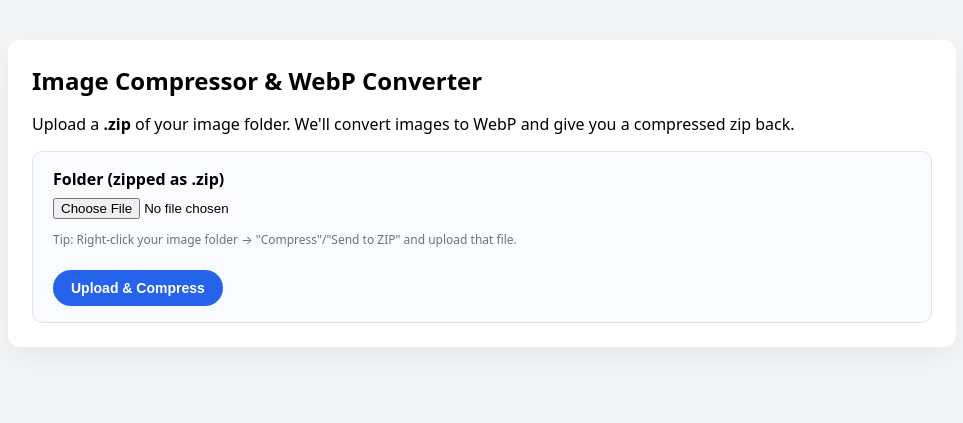
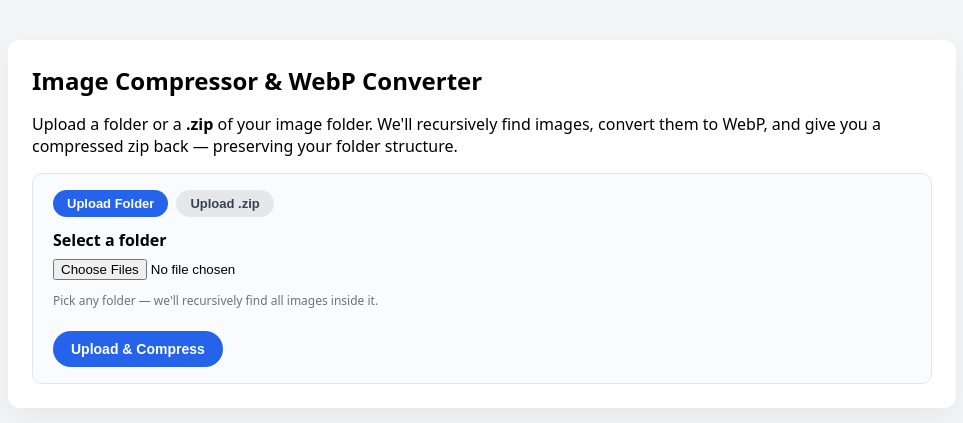
Before and after one commit to Nishwin/image-compressor-web, a Flask app: page / in a window 1280 px wide. Shown: the top 423 px of the page, without its empty margins (158-1121 px from the left). Run offline with Flask 3, Linux system fonts and the light colour scheme; some libraries are stand-ins or nearby versions.

Commit message:
Add folder upload with recursive image discovery
Support direct folder selection via webkitdirectory alongside the
existing .zip upload. The frontend filters to image files and sends
them with their relative paths preserved. A new /upload_folder_async
endpoint reconstructs the folder hierarchy on disk and compresses
all images, returning a zip that mirrors the original structure.

Co-Authored-By: Claude Opus 4.6 <noreply@anthropic.com>

```diff
--- a/app.py
+++ b/app.py
@@ -15,6 +15,7 @@ app.secret_key = "change-this-secret"  # change for production
 app.config['MAX_CONTENT_LENGTH'] = 1024 * 1024 * 1024  # 1 GB upload max (adjust)
 
 UPLOAD_EXTENSIONS = {".zip"}
+IMAGE_EXTENSIONS = {".png", ".jpg", ".jpeg", ".webp"}
 
 # Where job folders live (inside your project folder)
 BASE_JOBS_DIR = os.path.join(os.getcwd(), "jobs")
@@ -96,6 +97,53 @@ def worker_process(job_id, input_zip_path, work_dir):
             jobs[job_id]["status"] = "error"
             jobs[job_id]["log"] += f"Error during processing: {e}\n"
 
+def worker_process_folder(job_id, input_folder, work_dir):
+    """
+    Background worker for folder uploads: files are already in input_folder,
+    so skip unzip and go straight to compression.
+    """
+    with jobs_lock:
+        jobs[job_id]["status"] = "running"
+        jobs[job_id]["log"] += "Worker started...\n"
+
+    try:
+        output_folder = os.path.join(work_dir, "output")
+
+        stats = compress_folder(
+            input_folder=input_folder,
+            output_folder=output_folder,
+            default_quality=80,
+            jpg_quality=70,
+            png_quality=90,
+            use_lossless_for_pngs=False,
+            dry_run=False,
+        )
+
+        with jobs_lock:
+            jobs[job_id]["log"] += stats.get("log", "") + "\n"
+
+        # Zip output
+        output_zip_name = f"compressed_{uuid.uuid4().hex}.zip"
+        output_zip_path = os.path.join(work_dir, output_zip_name)
+        with zipfile.ZipFile(output_zip_path, "w", zipfile.ZIP_DEFLATED) as zipf:
+            for root, _, files in os.walk(output_folder):
+                for f in files:
+                    file_path = os.path.join(root, f)
+                    arcname = os.path.relpath(file_path, output_folder)
+                    zipf.write(file_path, arcname=arcname)
+
+        with jobs_lock:
+            jobs[job_id]["status"] = "done"
+            jobs[job_id]["log"] += f"Compression finished. Output zip: {output_zip_name}\n"
+            jobs[job_id]["output_zip_path"] = output_zip_path
+            jobs[job_id]["stats"] = stats
+            jobs[job_id]["finished_at"] = time.time()
+
+    except Exception as e:
+        with jobs_lock:
+            jobs[job_id]["status"] = "error"
+            jobs[job_id]["log"] += f"Error during processing: {e}\n"
+
 @app.route("/", methods=["GET"])
 def index():
     return render_template("index.html")
@@ -140,6 +188,62 @@ def upload_async():
 
     # Start background thread
     t = threading.Thread(target=worker_process, args=(job_id, input_zip_path, work_dir), daemon=True)
+    t.start()
+
+    return jsonify({"job_id": job_id}), 202
+
+@app.route("/upload_folder_async", methods=["POST"])
+def upload_folder_async():
+    """
+    Accepts multiple image files from a folder upload (with webkitRelativePath).
+    Reconstructs the folder structure, then compresses.
+    """
+    files = request.files.getlist("files")
+    if not files:
+        return jsonify({"error": "No files uploaded."}), 400
+
+    # Filter to supported image files
+    image_files = []
+    for f in files:
+        ext = os.path.splitext(f.filename)[1].lower()
+        if ext in IMAGE_EXTENSIONS:
+            image_files.append(f)
+
+    if not image_files:
+        return jsonify({"error": "No supported image files found in the folder."}), 400
+
+    job_id = uuid.uuid4().hex
+    work_dir = os.path.join(BASE_JOBS_DIR, f"imgcmp_{job_id}")
+    input_folder = os.path.join(work_dir, "input")
+    os.makedirs(input_folder, exist_ok=True)
+
+    # Save each file preserving its relative path
+    for f in image_files:
+        # f.filename contains the relative path (e.g. "photos/vacation/img.jpg")
+        rel_path = f.filename
+        # Sanitize each path component
+        parts = rel_path.replace("\\", "/").split("/")
+        safe_parts = [secure_filename(p) for p in parts if p]
+        if not safe_parts:
+            continue
+        dest_path = os.path.join(input_folder, *safe_parts)
+        os.makedirs(os.path.dirname(dest_path), exist_ok=True)
+        f.save(dest_path)
+
+    with jobs_lock:
+        jobs[job_id] = {
+            "id": job_id,
+            "status": "pending",
+            "work_dir": work_dir,
+            "input_zip": None,
+            "output_zip_path": None,
+            "log": f"Job created at {time.ctime()}\nJob folder: {work_dir}\nUploaded {len(image_files)} image(s) from folder.\n",
+            "stats": None,
+            "created_at": time.time(),
+            "finished_at": None,
+        }
+
+    t = threading.Thread(target=worker_process_folder, args=(job_id, input_folder, work_dir), daemon=True)
     t.start()
 
     return jsonify({"job_id": job_id}), 202
--- a/templates/index.html
+++ b/templates/index.html
@@ -20,6 +20,8 @@
     .progress { background:#e6eef9;border-radius:999px;overflow:hidden;height:18px;width:100%; }
     .progress > div { height:100%; width:0%; background:linear-gradient(90deg,#3b82f6,#06b6d4); transition: width 0.2s ease; }
     .center { text-align:center }
+    .mode-btn { background:#e5e7eb; color:#374151; font-size:13px; padding:6px 14px; border-radius:999px; border:none; cursor:pointer; font-weight:600 }
+    .mode-btn.active { background:#2563eb; color:white }
     .spinner {
       display:inline-block;
       width:20px; height:20px;
@@ -36,13 +38,27 @@
 <body>
   <div class="container">
     <h1>Image Compressor & WebP Converter</h1>
-    <p>Upload a <strong>.zip</strong> of your image folder. We'll convert images to WebP and give you a compressed zip back.</p>
+    <p>Upload a folder or a <strong>.zip</strong> of your image folder. We'll recursively find images, convert them to WebP, and give you a compressed zip back — preserving your folder structure.</p>
 
     <div class="card">
       <form id="uploadForm" action="#" onsubmit="return false;" enctype="multipart/form-data">
-        <label for="folder_zip">Folder (zipped as .zip)</label>
-        <input id="folder_zip" type="file" name="folder_zip" accept=".zip" required />
-        <div style="font-size:12px;color:#6b7280;margin-top:4px">Tip: Right-click your image folder → "Compress"/"Send to ZIP" and upload that file.</div>
+        <div style="display:flex;gap:8px;margin-bottom:12px">
+          <button type="button" id="modeFolder" class="mode-btn active">Upload Folder</button>
+          <button type="button" id="modeZip" class="mode-btn">Upload .zip</button>
+        </div>
+
+        <div id="folderInput">
+          <label for="folder_files">Select a folder</label>
+          <input id="folder_files" type="file" webkitdirectory multiple />
+          <div style="font-size:12px;color:#6b7280;margin-top:4px">Pick any folder — we'll recursively find all images inside it.</div>
+        </div>
+
+        <div id="zipInput" style="display:none">
+          <label for="folder_zip">Folder (zipped as .zip)</label>
+          <input id="folder_zip" type="file" name="folder_zip" accept=".zip" />
+          <div style="font-size:12px;color:#6b7280;margin-top:4px">Tip: Right-click your image folder → "Compress"/"Send to ZIP" and upload that file.</div>
+        </div>
+
         <br />
         <button id="uploadBtn" type="button">Upload & Compress</button>
       </form>
@@ -78,7 +94,8 @@
 <script>
 (function(){
   const uploadBtn = document.getElementById("uploadBtn");
-  const fileInput = document.getElementById("folder_zip");
+  const zipInput = document.getElementById("folder_zip");
+  const folderInput = document.getElementById("folder_files");
   const uploaderUI = document.getElementById("uploaderUI");
   const uploadBar = document.getElementById("uploadBar");
   const uploadPercent = document.getElementById("uploadPercent");
@@ -88,21 +105,39 @@
   const logArea = document.getElementById("logArea");
   const downloadArea = document.getElementById("downloadArea");
   const downloadLink = document.getElementById("downloadLink");
+  const modeFolder = document.getElementById("modeFolder");
+  const modeZip = document.getElementById("modeZip");
+  const folderInputDiv = document.getElementById("folderInput");
+  const zipInputDiv = document.getElementById("zipInput");
 
+  let mode = "folder"; // "folder" or "zip"
   let jobId = null;
   let pollInterval = null;
-  let logPos = 0;
+
+  modeFolder.addEventListener("click", function(){
+    mode = "folder";
+    modeFolder.classList.add("active");
+    modeZip.classList.remove("active");
+    folderInputDiv.style.display = "block";
+    zipInputDiv.style.display = "none";
+  });
+  modeZip.addEventListener("click", function(){
+    mode = "zip";
+    modeZip.classList.add("active");
+    modeFolder.classList.remove("active");
+    folderInputDiv.style.display = "none";
+    zipInputDiv.style.display = "block";
+  });
 
   uploadBtn.addEventListener("click", function(){
-    const file = fileInput.files[0];
-    if (!file) {
-      alert("Please choose a .zip file first.");
-      return;
+    if (mode === "zip") {
+      uploadZip();
+    } else {
+      uploadFolder();
     }
-    if (!file.name.toLowerCase().endsWith(".zip")) {
-      alert("Please upload a .zip file.");
-      return;
-    }
+  });
+
+  function resetUI() {
     uploaderUI.style.display = "block";
     logContainer.style.display = "none";
     downloadArea.style.display = "none";
@@ -110,8 +145,29 @@
     statusLine.textContent = "Uploading...";
     uploadPercent.textContent = "0%";
     uploadBar.style.width = "0%";
+  }
 
-    // Use XMLHttpRequest so we can track upload progress
+  function handleUploadResponse(xhr) {
+    if (xhr.status === 202) {
+      const resp = JSON.parse(xhr.responseText);
+      jobId = resp.job_id;
+      statusLine.textContent = "Upload complete. Waiting for processing to start...";
+      loader.style.display = "block";
+      logContainer.style.display = "block";
+      pollInterval = setInterval(pollStatusAndLog, 1000);
+    } else {
+      let msg = "Upload failed";
+      try { msg = JSON.parse(xhr.responseText).error || msg; } catch(e){}
+      statusLine.textContent = msg;
+    }
+  }
+
+  function uploadZip() {
+    const file = zipInput.files[0];
+    if (!file) { alert("Please choose a .zip file first."); return; }
+    if (!file.name.toLowerCase().endsWith(".zip")) { alert("Please upload a .zip file."); return; }
+    resetUI();
+
     const xhr = new XMLHttpRequest();
     xhr.open("POST", "/upload_async", true);
     xhr.upload.onprogress = function (e) {
@@ -121,31 +177,51 @@
         uploadPercent.textContent = pct + "%";
       }
     };
-    xhr.onload = function () {
-      if (xhr.status === 202) {
-        const resp = JSON.parse(xhr.responseText);
-        jobId = resp.job_id;
-        statusLine.textContent = "Upload complete. Waiting for processing to start...";
-        // show loader and log area
-        loader.style.display = "block";
-        logContainer.style.display = "block";
-        // start polling status & logs
-        pollInterval = setInterval(pollStatusAndLog, 1000);
-      } else {
-        let msg = "Upload failed";
-        try {
-          msg = JSON.parse(xhr.responseText).error || msg;
-        } catch(e){}
-        statusLine.textContent = msg;
-      }
-    };
-    xhr.onerror = function () {
-      statusLine.textContent = "Upload failed due to network error.";
-    };
+    xhr.onload = function () { handleUploadResponse(xhr); };
+    xhr.onerror = function () { statusLine.textContent = "Upload failed due to network error."; };
     const formData = new FormData();
     formData.append("folder_zip", file, file.name);
     xhr.send(formData);
-  });
+  }
+
+  function uploadFolder() {
+    const files = folderInput.files;
+    if (!files || files.length === 0) { alert("Please select a folder first."); return; }
+
+    // Filter to image files only
+    const imageExts = ['.png', '.jpg', '.jpeg', '.webp'];
+    const imageFiles = [];
+    for (let i = 0; i < files.length; i++) {
+      const f = files[i];
+      const ext = f.name.substring(f.name.lastIndexOf('.')).toLowerCase();
+      if (imageExts.includes(ext)) {
+        imageFiles.push(f);
+      }
+    }
+    if (imageFiles.length === 0) { alert("No images found in the selected folder."); return; }
+
+    resetUI();
+    statusLine.textContent = "Uploading " + imageFiles.length + " image(s)...";
+
+    const xhr = new XMLHttpRequest();
+    xhr.open("POST", "/upload_folder_async", true);
+    xhr.upload.onprogress = function (e) {
+      if (e.lengthComputable) {
+        const pct = Math.round((e.loaded / e.total) * 100);
+        uploadBar.style.width = pct + "%";
+        uploadPercent.textContent = pct + "%";
+      }
+    };
+    xhr.onload = function () { handleUploadResponse(xhr); };
+    xhr.onerror = function () { statusLine.textContent = "Upload failed due to network error."; };
+
+    const formData = new FormData();
+    for (let i = 0; i < imageFiles.length; i++) {
+      const f = imageFiles[i];
+      formData.append("files", f, f.webkitRelativePath || f.name);
+    }
+    xhr.send(formData);
+  }
 
   function pollStatusAndLog(){
     if (!jobId) return;
```
